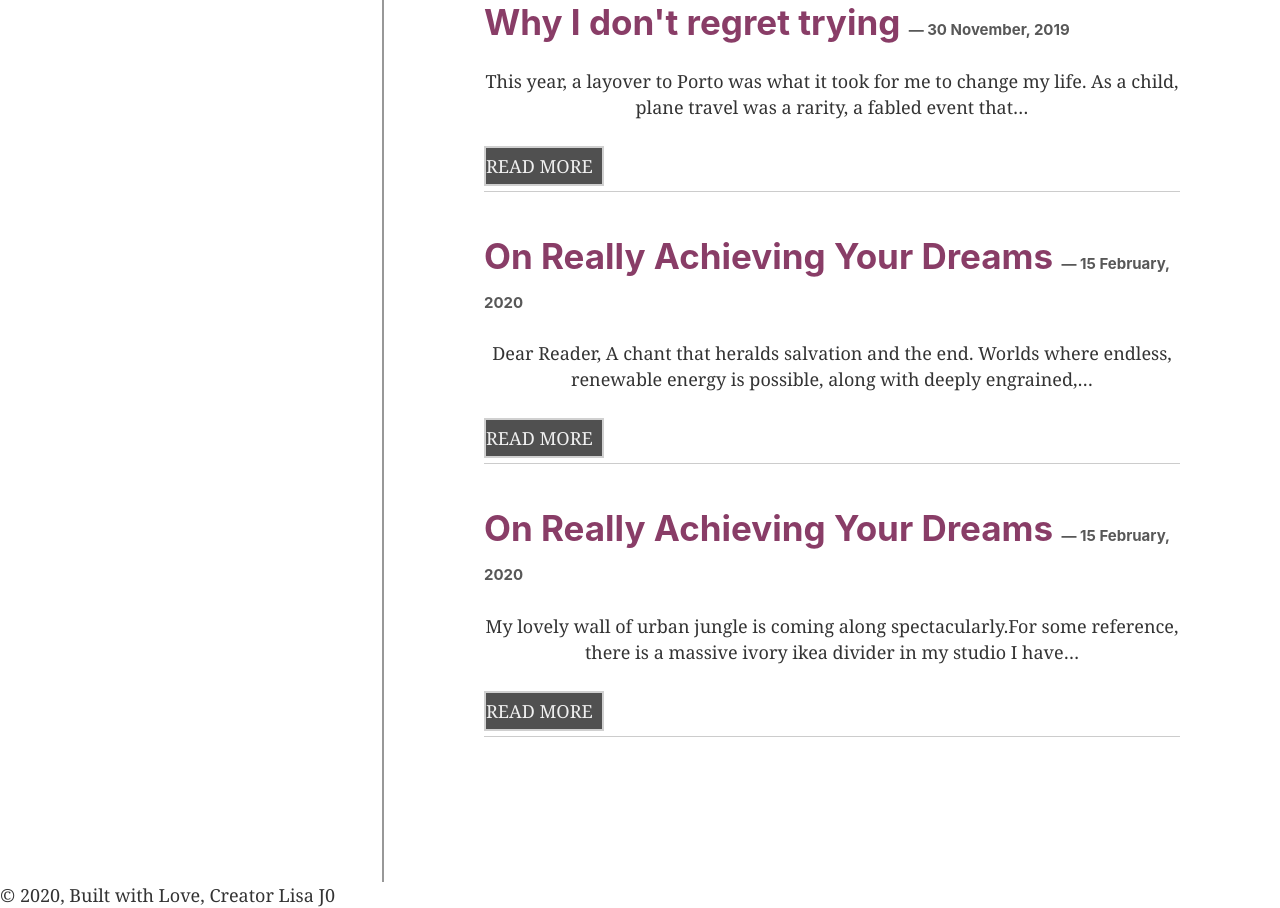
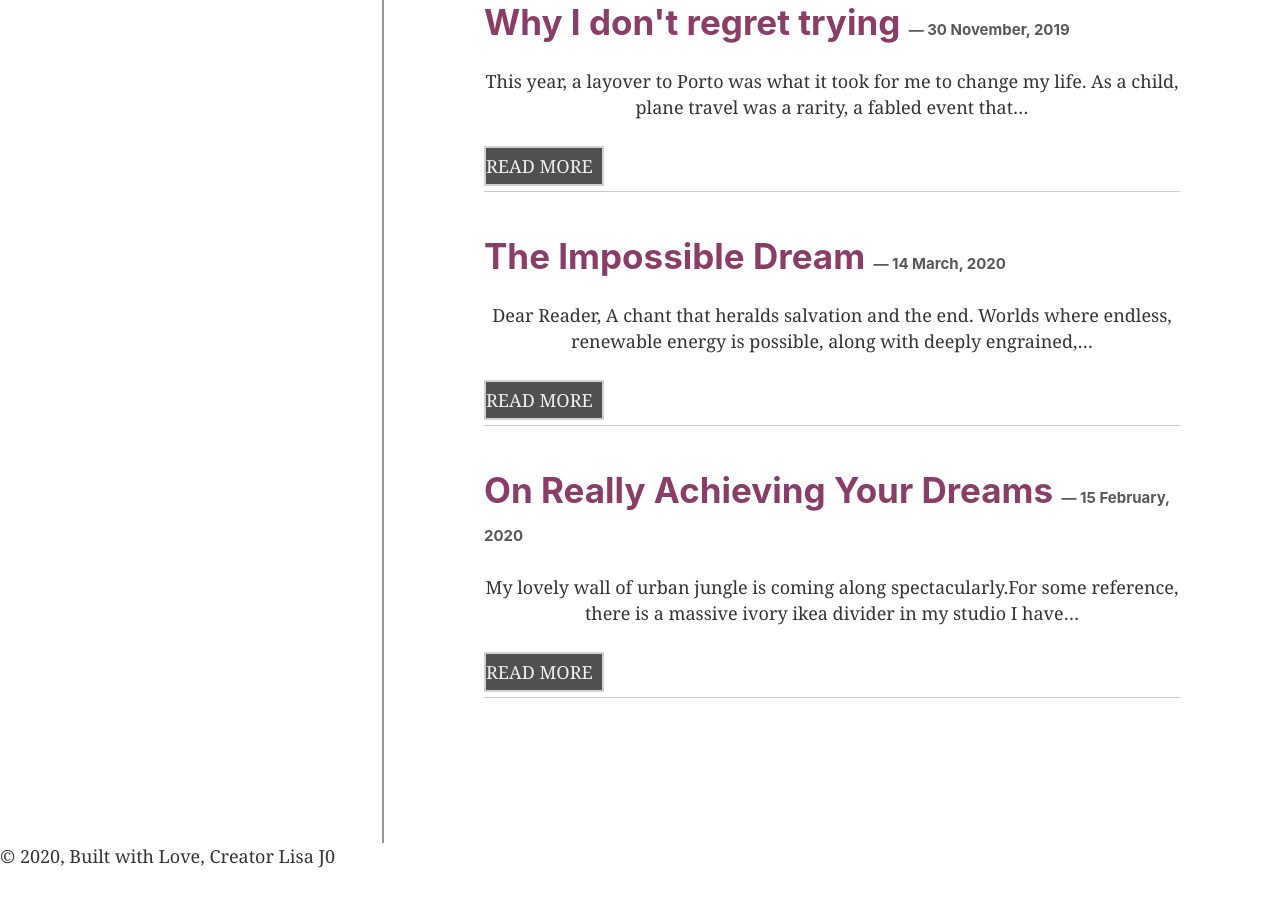
Before and after one commit to nottheaveragejo/PanAdventures, a Gatsby site: page / in a window 1280 px wide. Shown: the part 4421-5329 px from the top of the page. After the commit the page ends 5291 px from the top, so only its background shows below. Built offline with nearby package versions, Linux system fonts and the light colour scheme; Gatsby itself is replaced by a stand-in of ours; some packages are replaced by stand-ins of ours; what typography-theme-st-annes would draw is missing.

Commit message:
monthly entry

```diff
--- a/src/pages/2020-03-14.md
+++ b/src/pages/2020-03-14.md
@@ -1,6 +1,6 @@
 ---
-title: "On Really Achieving Your Dreams"
-date: 2020-02-15 07:00:00
+title: "The Impossible Dream"
+date: 2020-03-14 07:00:00
 
 ---
 
```
